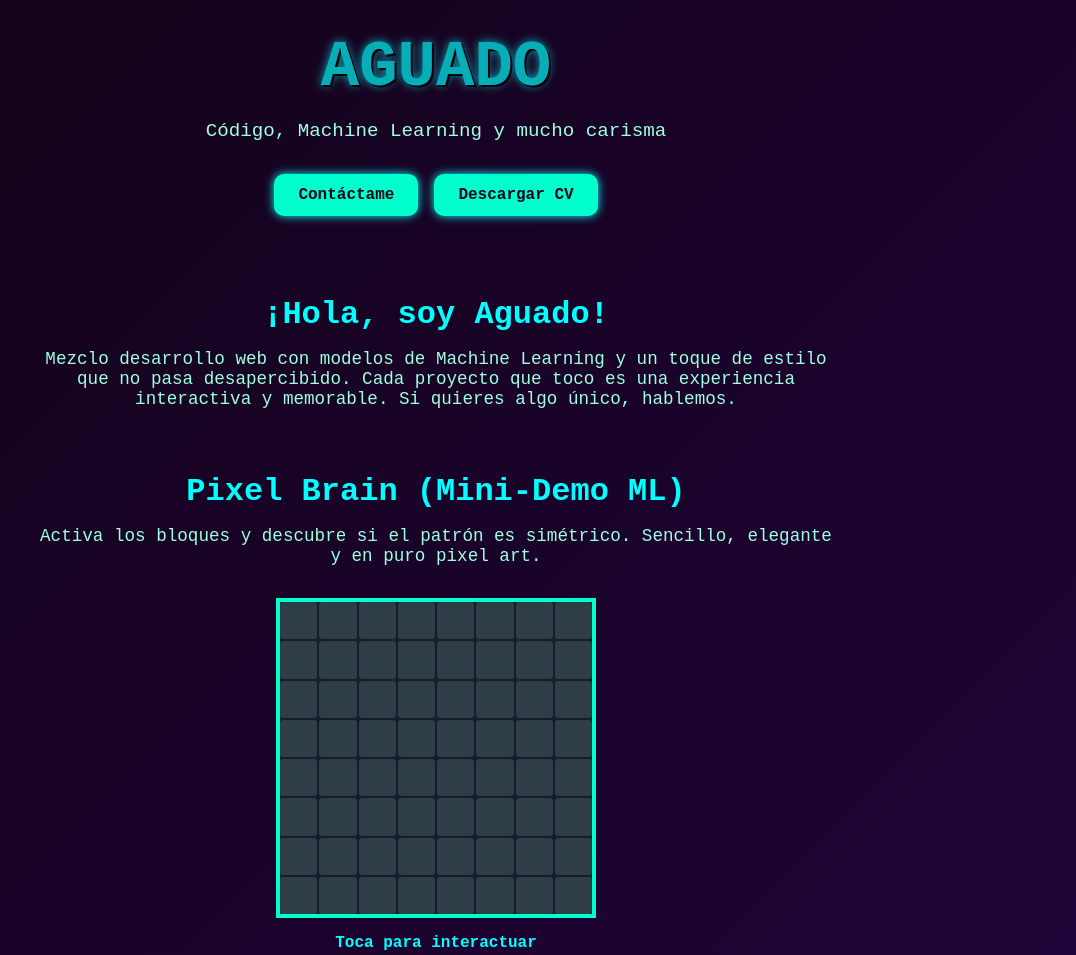
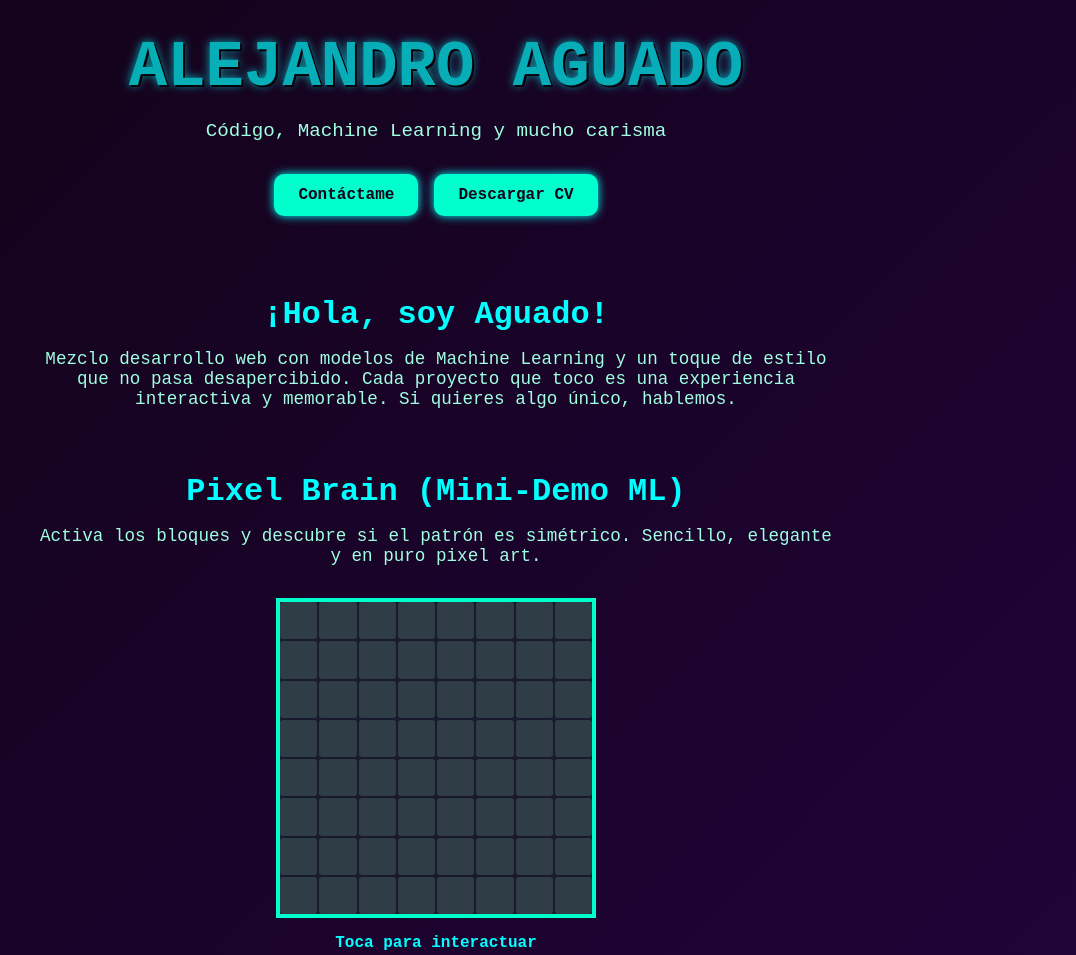
Before and after one commit to aguado435/Portfolio, a plain HTML site: page index.html in a window 1280 px wide. Shown: the top 955 px of the page, without its empty margins (204-1280 px from the left). Drawn offline with Linux system fonts and the light colour scheme.

Commit message:
Update index.html

```diff
--- a/index.html
+++ b/index.html
@@ -133,7 +133,7 @@
 <body>
 
   <header>
-    <h1>AGUADO</h1>
+    <h1>ALEJANDRO AGUADO</h1>
     <p>Código, Machine Learning y mucho carisma</p>
     <div class="btns">
       <a href="mailto:aguado@example.com" class="button">Contáctame</a>
```
